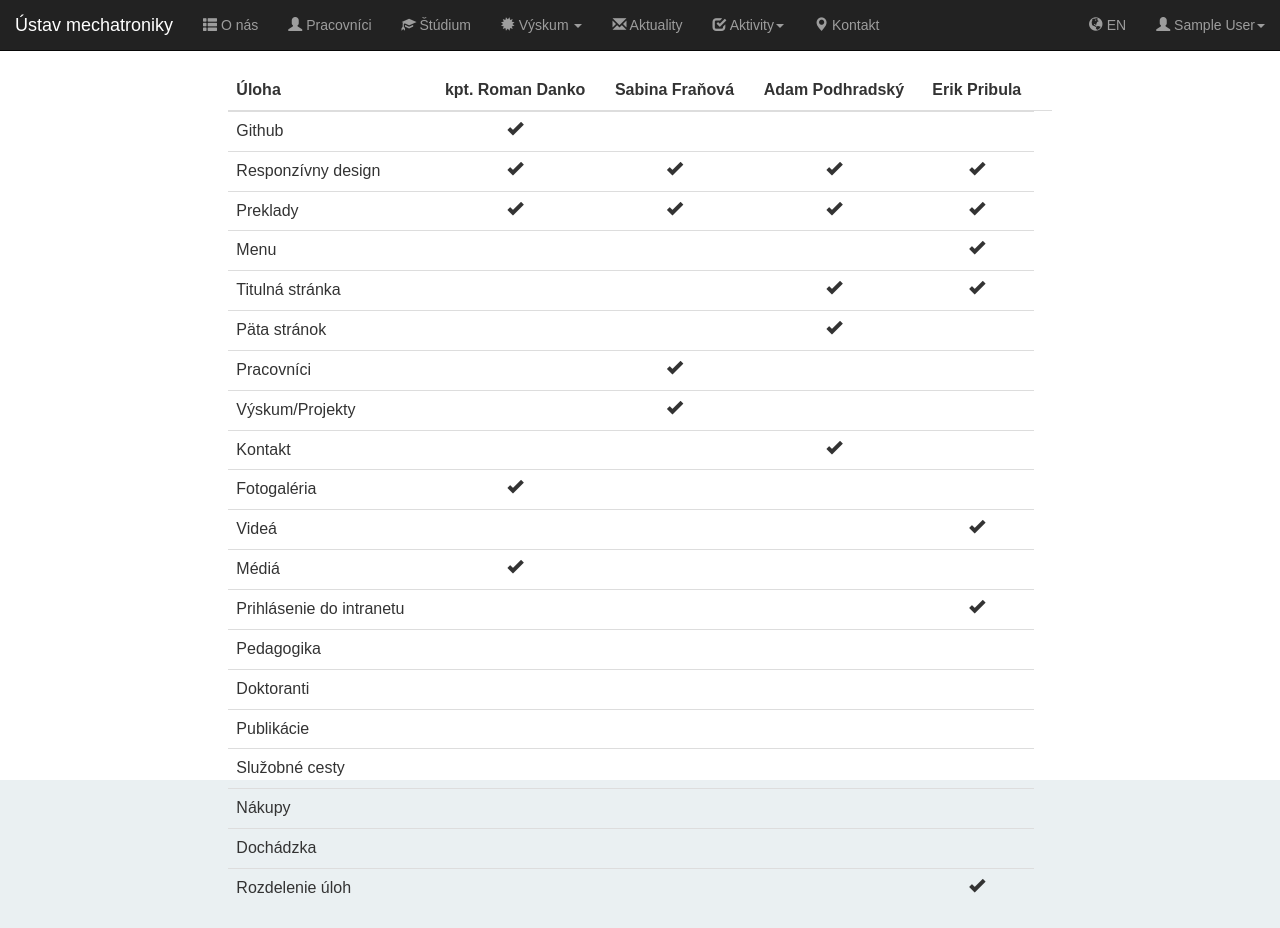
After one commit to elcomtik/WebTech2, a PHP site: page /rozdelenie_uloh.php in a window 1280 px wide. The commit adds this page. Run offline with PHP 8.4, Linux system fonts and the light colour scheme; the visitor is signed in with stand-in values (Sample User, id 1).

Commit message:
fix of commit

```diff
--- a/includes.php
+++ b/includes.php
@@ -16,3 +16,11 @@ include_once 'session.php';
 <script rel="script" src="assets/js/menu.js"></script>
 <script rel="script" src="assets/bootstrap/bootstrap/js/bootstrap.min.js"></script>
 <link rel="stylesheet" href="assets/font_awesome/css/font-awesome.min.css">
+<link rel="stylesheet" href="assets/css/footer.css">
+<link rel="stylesheet" href="assets/css/footer_demo.css">
+
+
+<?php
+if (in_array("video.php", explode("/", $_SERVER['REQUEST_URI']))) {
+    echo "<script rel=\"script\" src=\"assets/js/video.js\"></script>";
+}
--- a/index.php
+++ b/index.php
@@ -12,6 +12,10 @@
     <title>Domov</title>
 </head>
 
+<?php
+include_once 'session.php';
+?>
+
 <body>
 <?php
 include_once 'menu.php';
--- a/lang/lang.sk.php
+++ b/lang/lang.sk.php
@@ -7,26 +7,31 @@
  */
 
 $lang = array(
-    'home' => "Ústav mechatroniky",
-    'about_us' => "O nás",
-    'staff' => "Pracovníci",
-    'study' => "Štúdium",
-    'research' => "Výskum",
-    'projects' => "Projekty",
-    'research_topics' => "Výskumné oblasti",
-    'electric_kart' => "Elektrická motokára",
-    'independent_car' => "Autonómne vozidlo 6x6",
-    'led_cube' => "3D LED kocka",
-    'biomechatronics' => "Biomechatronika",
-    'news' => "Aktuality",
-    'activities' => "Aktivity",
-    'photos' => "Fotogaléria",
-    'video' => "Videá",
-    'media' => "Média",
-    'our_websites' => "Naše tématické web stránky",
-    'electromobility' => "Elektromobilita",
-    'contact' => "Kontakt",
-    'login' => "Prihlásene",
-    'lang_change' => "EN",
-    'lang_link' => "?lang=en"
+    'navbar.home' => "Ústav mechatroniky",
+    'navbar.about_us' => "O nás",
+    'navbar.staff' => "Pracovníci",
+    'navbar.study' => "Štúdium",
+    'navbar.research' => "Výskum",
+    'navbar.projects' => "Projekty",
+    'navbar.research_topics' => "Výskumné oblasti",
+    'navbar.electric_kart' => "Elektrická motokára",
+    'navbar.independent_car' => "Autonómne vozidlo 6x6",
+    'navbar.led_cube' => "3D LED kocka",
+    'navbar.biomechatronics' => "Biomechatronika",
+    'navbar.news' => "Aktuality",
+    'navbar.activities' => "Aktivity",
+    'navbar.photos' => "Fotogaléria",
+    'navbar.video' => "Videá",
+    'navbar.media' => "Média",
+    'navbar.our_websites' => "Naše tématické web stránky",
+    'navbar.electromobility' => "Elektromobilita",
+    'navbar.contact' => "Kontakt",
+    'navbar.login' => "Prihlásenie",
+    'navbar.lang_change' => "EN",
+    'navbar.logout' => "Odhlásenie",
+    'lang_link' => "?lang=en",
+    'intranet_login.username' => "Prihlasovacie meno",
+    'intranet_login.pass' => "Heslo",
+    'intranet_login.login_button' => "Prihlásiť",
+    'video.video_list' => "Zoznam videií"
 );
--- a/menu.php
+++ b/menu.php
@@ -16,53 +16,87 @@
                 <span class="icon-bar"></span>
                 <span class="icon-bar"></span>
             </button>
-            <a class="navbar-brand" href="#"><?php echo $lang['home']; ?></a>
+            <a class="navbar-brand" href="index.php "><?php echo $lang['navbar.home']; ?></a>
         </div>
         <div class="collapse navbar-collapse" id="navbar">
             <ul class="nav navbar-nav">
-                <li class="active"><a href="#"><?php echo $lang['about_us']; ?></a></li>
-                <li><a href="#"><?php echo $lang['staff']; ?></a></li>
-                <li><a href="#"><?php echo $lang['study']; ?></a></li>
+                <li><a href="#"><span
+                                class="glyphicon glyphicon-th-list"></span> <?php echo $lang['navbar.about_us']; ?></a>
+                </li>
+                <li><a href="#"><span class="glyphicon glyphicon-user"></span> <?php echo $lang['navbar.staff']; ?></a>
+                </li>
+                <li><a href="#"><span class="glyphicon glyphicon-education"></span> <?php echo $lang['navbar.study']; ?>
+                    </a>
+                </li>
                 <li>
-                    <a href="#" class="dropdown-togglex" data-toggle="dropdown"><?php echo $lang['research']; ?><b
+                    <a href="#" class="dropdown-togglex" data-toggle="dropdown"><span
+                                class="glyphicon glyphicon-certificate"></span> <?php echo $lang['navbar.research']; ?>
+                        <b
                                 class="caret"></b></a>
                     <ul class="dropdown-menu">
-                        <li><a href="#"><?php echo $lang['projects']; ?></a></li>
+                        <li><a href="#"><?php echo $lang['navbar.projects']; ?></a></li>
                         <li>
                             <a href="#" class="dropdown-toggle"
-                               data-toggle="dropdown"><?php echo $lang['research_topics']; ?><b class="caret"></b></a>
+                               data-toggle="dropdown"><?php echo $lang['navbar.research_topics']; ?><b
+                                        class="caret"></b></a>
                             <ul class="dropdown-menu">
-                                <li><a href="#"><?php echo $lang['electric_kart']; ?></a></li>
-                                <li><a href="#"><?php echo $lang['independent_car']; ?></a></li>
-                                <li><a href="#"><?php echo $lang['led_cube']; ?></a></li>
-                                <li><a href="#"><?php echo $lang['biomechatronics']; ?></a></li>
+                                <li><a href="#"><?php echo $lang['navbar.electric_kart']; ?></a></li>
+                                <li><a href="#"><?php echo $lang['navbar.independent_car']; ?></a></li>
+                                <li><a href="#"><?php echo $lang['navbar.led_cube']; ?></a></li>
+                                <li><a href="#"><?php echo $lang['navbar.biomechatronics']; ?></a></li>
                             </ul>
                         </li>
                     </ul>
                 </li>
-                <li><a href="#"><?php echo $lang['news']; ?></a></li>
+                <li><a href="#"><span class="glyphicon glyphicon-envelope"></span> <?php echo $lang['navbar.news']; ?>
+                    </a></li>
                 <li>
-                    <a href="#" class="dropdown-togglex" data-toggle="dropdown"><?php echo $lang['activities']; ?><b
+                    <a href="#" class="dropdown-togglex" data-toggle="dropdown"><span
+                                class="glyphicon glyphicon-check"></span> <?php echo $lang['navbar.activities']; ?><b
                                 class="caret"></b></a>
                     <ul class="dropdown-menu">
-                        <li><a href="#"><?php echo $lang['photos']; ?></a></li>
-                        <li><a href="#"><?php echo $lang['video']; ?></a></li>
-                        <li><a href="#"><?php echo $lang['media']; ?></a></li>
+                        <li><a href="#"><?php echo $lang['navbar.photos']; ?></a></li>
+                        <li><a href="video.php"><?php echo $lang['navbar.video']; ?></a></li>
+                        <li><a href="#"><?php echo $lang['navbar.media']; ?></a></li>
                         <li>
                             <a href="#" class="dropdown-toggle"
-                               data-toggle="dropdown"><?php echo $lang['our_websites']; ?><b class="caret"></b></a>
+                               data-toggle="dropdown"><?php echo $lang['navbar.our_websites']; ?><b
+                                        class="caret"></b></a>
                             <ul class="dropdown-menu">
-                                <li><a href="#"><?php echo $lang['electromobility']; ?></a></li>
+                                <li><a href="#"><?php echo $lang['navbar.electromobility']; ?></a></li>
                             </ul>
                         </li>
                     </ul>
                 </li>
-                <li><a href="#"><?php echo $lang['contact']; ?></a></li>
+                <li><a href="#"><span
+                                class="glyphicon glyphicon-map-marker"></span> <?php echo $lang['navbar.contact']; ?>
+                    </a>
+                </li>
             </ul>
             <ul class="nav navbar-nav navbar-right">
-                <li><a href="<?php echo $lang['lang_link'] ?>"><?php echo $lang['lang_change']; ?></a></li>
-                <li><a href="#"><span class="glyphicon glyphicon-log-in"></span> <?php echo $lang['login']; ?></a></li>
+                <li><a href="<?php echo $lang['lang_link'] ?>"><span
+                                class="glyphicon glyphicon-globe"></span> <?php echo $lang['navbar.lang_change']; ?></a>
+                </li>
+                <?php
+                if (isset($_SESSION['name'])) {
+                    echo "<li><a href=\"#\" class=\"dropdown-togglex\" data-toggle=\"dropdown\"><span class=\"glyphicon glyphicon-user\"></span> " . $_SESSION['name'] . "<b class=\"caret\"></b></a>";
+                    echo "<ul class=\"dropdown-menu\">";
+                    echo "<li><a href=\"intranet_logout.php\">Pedagogika</a></li>";
+                    echo "<li><a href=\"intranet_logout.php\">Doktoranti</a></li>";
+                    echo "<li><a href=\"intranet_logout.php\">Publikácie</a></li>";
+                    echo "<li><a href=\"intranet_logout.php\">Sluožbné cesty</a></li>";
+                    echo "<li><a href=\"intranet_logout.php\">Nákupy</a></li>";
+                    echo "<li><a href=\"intranet_logout.php\">Dochádzka</a></li>";
+                    echo "<li><a href=\"rozdelenie_uloh.php\">Rozdelenie úloh</a></li>";
+                    echo "<li role=\"separator\" class=\"divider\"></li>";
+                    echo "<li><a href=\"intranet_logout.php\"><span class='glyphicon glyphicon-log-out'></span> " . $lang['navbar.logout'] . "</a></li>";
+                    echo "</ul></li>";
+                }
+                else {
+                    echo "<li><a href=\"intranet_login.php\"><span class=\"glyphicon glyphicon-log-in\"></span> " . $lang['navbar.login'] . "</a></li>";
+                }
+                ?>
             </ul>
-        </div><!--/.nav-collapse -->
+        </div>
     </div>
 </div>
--- /dev/null
+++ b/rozdelenie_uloh.php
@@ -0,0 +1,179 @@
+<?php
+/**
+ * Created by PhpStorm.
+ * User: eentox
+ * Date: 5/13/17
+ * Time: 1:00 PM
+ */
+include_once 'session.php';
+if (!isset($_SESSION['name'])) {
+    header('location: index.php');
+}
+?>
+<head>
+    <?php
+    include_once 'includes.php';
+    ?>
+</head>
+<body>
+<?php
+include_once 'menu.php';
+?>
+
+<div class="container-fluid col-lg-8 col-lg-offset-2">
+    <table class="table table-responsive">
+        <thead>
+        <tr>
+            <th>Úloha</th>
+            <th class="text-center">kpt. Roman Danko</th>
+            <th class="text-center">Sabina Fraňová</th>
+            <th class="text-center">Adam Podhradský</th>
+            <th class="text-center">Erik Pribula</th>
+        </tr>
+        </thead>
+        <tbody>
+        <tr>
+            <td>Github</td>
+            <td class="text-center"><span class="glyphicon glyphicon-ok"></span></td>
+            <td></td>
+            <td></td>
+            <td></td>
+            <td></td>
+        </tr>
+        <tr>
+            <td>Responzívny design</td>
+            <td class="text-center"><span class="glyphicon glyphicon-ok"></span></td>
+            <td class="text-center"><span class="glyphicon glyphicon-ok"></span></td>
+            <td class="text-center"><span class="glyphicon glyphicon-ok"></span></td>
+            <td class="text-center"><span class="glyphicon glyphicon-ok"></span></td>
+        </tr>
+        <tr>
+            <td>Preklady</td>
+            <td class="text-center"><span class="glyphicon glyphicon-ok"></span></td>
+            <td class="text-center"><span class="glyphicon glyphicon-ok"></span></td>
+            <td class="text-center"><span class="glyphicon glyphicon-ok"></span></td>
+            <td class="text-center"><span class="glyphicon glyphicon-ok"></span></td>
+        </tr>
+        <tr>
+            <td>Menu</td>
+            <td></td>
+            <td></td>
+            <td></td>
+            <td class="text-center"><span class="glyphicon glyphicon-ok"></span></td>
+        </tr>
+        <tr>
+            <td>Titulná stránka</td>
+            <td></td>
+            <td></td>
+            <td class="text-center"><span class="glyphicon glyphicon-ok"></span></td>
+            <td class="text-center"><span class="glyphicon glyphicon-ok"></span></td>
+        </tr>
+        <tr>
+            <td>Päta stránok</td>
+            <td></td>
+            <td></td>
+            <td class="text-center"><span class="glyphicon glyphicon-ok"></span></td>
+            <td></td>
+        </tr>
+        <tr>
+            <td>Pracovníci</td>
+            <td></td>
+            <td class="text-center"><span class="glyphicon glyphicon-ok"></span></td>
+            <td></td>
+            <td></td>
+        </tr>
+        <tr>
+            <td>Výskum/Projekty</td>
+            <td></td>
+            <td class="text-center"><span class="glyphicon glyphicon-ok"></span></td>
+            <td></td>
+            <td></td>
+        </tr>
+        <tr>
+            <td>Kontakt</td>
+            <td></td>
+            <td></td>
+            <td class="text-center"><span class="glyphicon glyphicon-ok"></span></td>
+            <td></td>
+        </tr>
+        <tr>
+            <td>Fotogaléria</td>
+            <td class="text-center"><span class="glyphicon glyphicon-ok"></span></td>
+            <td></td>
+            <td></td>
+            <td></td>
+        </tr>
+        <tr>
+            <td>Videá</td>
+            <td></td>
+            <td></td>
+            <td></td>
+            <td class="text-center"><span class="glyphicon glyphicon-ok"></span></td>
+        </tr>
+        <tr>
+            <td>Médiá</td>
+            <td class="text-center"><span class="glyphicon glyphicon-ok"></span></td>
+            <td></td>
+            <td></td>
+            <td></td>
+        </tr>
+        <tr>
+            <td>Prihlásenie do intranetu</td>
+            <td></td>
+            <td></td>
+            <td></td>
+            <td class="text-center"><span class="glyphicon glyphicon-ok"></span></td>
+        </tr>
+        <tr>
+            <td>Pedagogika</td>
+            <td></td>
+            <td></td>
+            <td></td>
+            <td></td>
+        </tr>
+        <tr>
+            <td>Doktoranti</td>
+            <td></td>
+            <td></td>
+            <td></td>
+            <td></td>
+        </tr>
+        <tr>
+            <td>Publikácie</td>
+            <td></td>
+            <td></td>
+            <td></td>
+            <td></td>
+        </tr>
+        <tr>
+            <td>Služobné cesty</td>
+            <td></td>
+            <td></td>
+            <td></td>
+            <td></td>
+        </tr>
+        <tr>
+            <td>Nákupy</td>
+            <td></td>
+            <td></td>
+            <td></td>
+            <td></td>
+        </tr>
+        <tr>
+            <td>Dochádzka</td>
+            <td></td>
+            <td></td>
+            <td></td>
+            <td></td>
+        </tr>
+        <tr>
+            <td>Rozdelenie úloh</td>
+            <td></td>
+            <td></td>
+            <td></td>
+            <td class="text-center"><span class="glyphicon glyphicon-ok"></span></td>
+        </tr>
+        </tbody>
+    </table>
+</div>
+</body>
```
Also changed, not shown: DB_config.php (added, +12 -0 lines), assets/js/video.js (added, +38 -0 lines), intranet.php (added, +23 -0 lines), intranet_login.php (added, +106 -0 lines), intranet_logout.php (added, +12 -0 lines), lang/lang.en.php (+27 -22 lines), video.php (added, +41 -0 lines), README.md.
